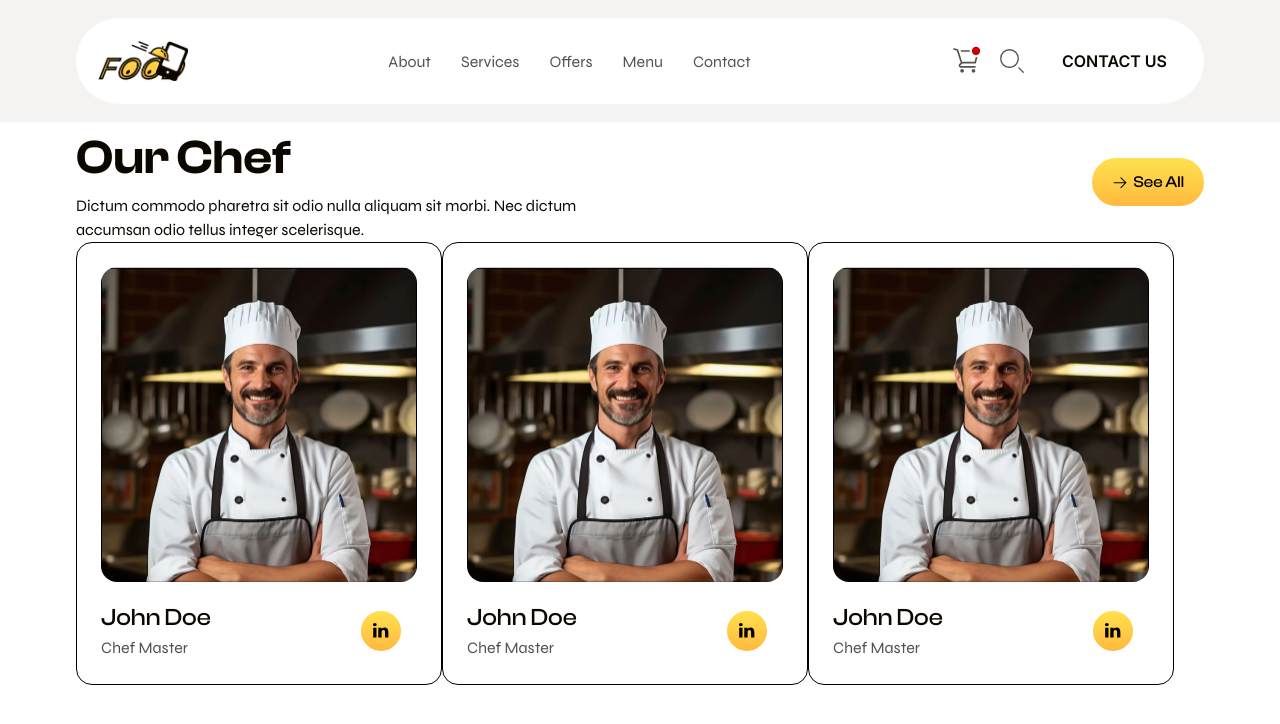
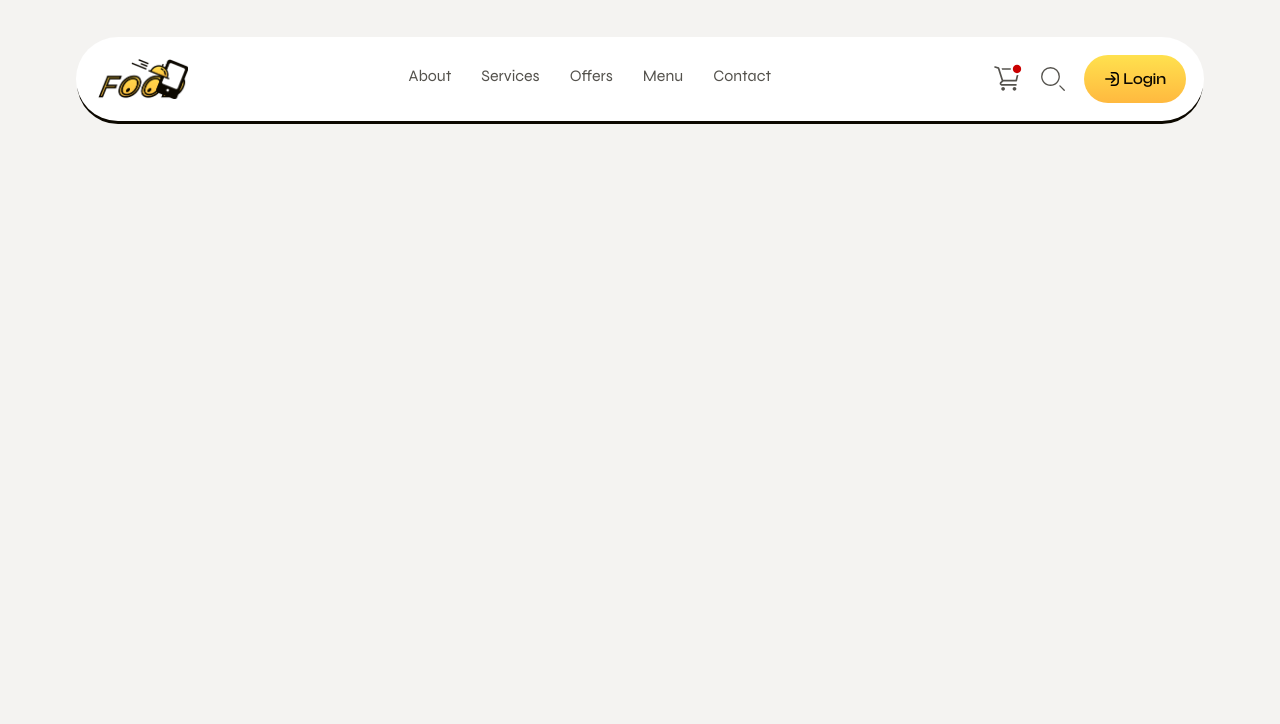
Before and after one commit to sachin-niyana/food, a Next.js app: page / in a window 1280 px wide. Shown: the top 724 px of the page. Built offline with nearby package versions, Linux system fonts and the light colour scheme.

Commit message:
add font

```diff
--- a/src/app/layout.js
+++ b/src/app/layout.js
@@ -10,7 +10,7 @@ export const metadata = {
 
 export default function RootLayout({ children }) {
   return (
-    <html lang="en">
+    <html lang="en" className="bg-light-white">
       <body className={inter.className}>{children}</body>
     </html>
   );
--- a/src/app/page.js
+++ b/src/app/page.js
@@ -5,7 +5,6 @@ export default function Home() {
   return (
     <div>
       <Navbar />
-      <OurChef />
     </div>
   );
 }
--- a/src/components/Navbar.jsx
+++ b/src/components/Navbar.jsx
@@ -5,7 +5,7 @@ import { useState } from "react";
 import { HiOutlineBars4 } from "react-icons/hi2";
 import { RxCross1 } from "react-icons/rx";
 import { navLink } from "./Helper";
-import { Search, Shoping } from "./Icon";
+import { Login, Search, Shoping } from "./Icon";
 const Navbar = () => {
   const [isSidebarOpen, setIsSidebarOpen] = useState(false);
 
@@ -15,9 +15,9 @@ const Navbar = () => {
   };
 
   return (
-    <nav className="z-10 py-[18px] flex-grow-0 bg-light-white">
+    <nav className="z-10 pt-[37px] flex-grow-0 bg-light-white">
       <div className="container max-w-[1152px] mx-auto px-3">
-        <div className="flex items-center justify-between max-w-[1152px] mx-auto ps-[22px] pe-[18px] py-[18px] bg-white rounded-full">
+        <div className="flex items-center justify-between max-w-[1152px] mx-auto ps-[22px] pe-[18px] py-[18px] bg-white rounded-full shadow-navbarShadow">
           <Image
             src="/assets/images/header/logo.png"
             width={90}
@@ -27,15 +27,17 @@ const Navbar = () => {
           <ul className="hidden lg:flex gap-[30px] ">
             {navLink.map((value, index) => {
               return (
-                <li key={index}>
+                <li key={index} className="flex flex-col items-center group">
                   <Link
                     aria-label={value.title}
-                    className="text-Rich-Black text-opacity-70 hover:text-opacity-100 font-Syne font-normal sm:text-sm text-xsm transition-all ease-in-out duration-300"
+                    className="text-Rich-Black text-opacity-70 group-hover:text-opacity-100 font-Syne font-normal sm:text-sm text-xsm transition-all ease-in-out duration-300"
                     href={value.path}
                   >
                     {value.title}
-                    <span className="w-[7px] h-[7px] bg-yellow rounded-full hover:opacity-100 opacity-0"></span>
                   </Link>
+                  <span>
+                    <div className="w-[7px] h-[7px] bg-yellow rounded-full group-hover:opacity-100 opacity-0 transition-all ease-in-out duration-300"></div>
+                  </span>
                 </li>
               );
             })}
@@ -43,12 +45,15 @@ const Navbar = () => {
           <div className="hidden lg:flex items-center gap-4">
             <Shoping />
             <Search />
-            <button className="text-Rich-Black hover:text-Rich-Black hover:bg-light-white transition-all ease-in-out duration-300 py-[13px] px-[19px] rounded-lg font-Oswald font-semibold sm:text-sm text-xsm">
-              CONTACT US
+            <button className="text-Rich-Black bg-linear-gradient-btn transition-all ease-in-out duration-300 py-3 px-5 rounded-full font-ClashDisplay flex items-center gap-1 font-medium sm:text-sm text-xsm">
+              <span>
+                <Login />
+              </span>
+              Login
             </button>
           </div>
           <button
-            className="block lg:hidden text-white text-3xl"
+            className="block lg:hidden text-Rich-Black text-3xl"
             onClick={sidebarHandler}
           >
             <HiOutlineBars4 className="sm:w-10 sm:h-10 w-7 h-7" />
@@ -63,13 +68,13 @@ const Navbar = () => {
         ></div>
       )}
       <div
-        className={`lg:hidden fixed inset-y-0 left-0 w-full bg-black z-50 transform ${
+        className={`lg:hidden fixed inset-y-0 left-0 w-full bg-white z-50 transform ${
           isSidebarOpen ? "translate-x-0" : "-translate-x-full"
         } transition duration-300 ease-in-out`}
       >
         <div className="p-4 min-h-screen flex flex-col justify-center items-center">
           <button
-            className="text-white text-sm absolute top-6 right-5"
+            className="text-Rich-Black text-sm absolute top-6 right-5"
             onClick={sidebarHandler}
           >
             <RxCross1 className="sm:w-10 sm:h-10 w-7 h-7" />
@@ -80,7 +85,7 @@ const Navbar = () => {
                 <li key={index}>
                   <Link
                     aria-label={value.title}
-                    className="text-Rich-Black font-Inter font-normal sm:text-sm text-xsm  transition-all ease-in-out duration-300"
+                    className="text-Richblack font-Inter font-normal sm:text-sm text-md  transition-all ease-in-out duration-300"
                     key={index}
                     href={value.path}
                     onClick={sidebarHandler}
@@ -91,9 +96,16 @@ const Navbar = () => {
               );
             })}
           </ul>
-          <div className="flex justify-center">
-            <button className="text-light-white bg-green hover:text-Rich-Black hover:bg-light-white transition-all ease-in-out duration-300 py-[13px] px-[19px] rounded-lg font-Oswald font-semibold sm:text-sm text-xsm">
-              CONTACT US
+          <div className="items-center gap-4">
+            <div className="flex justify-center gap-2 mb-5">
+              <Shoping />
+              <Search />
+            </div>
+            <button className="text-Rich-Black bg-linear-gradient-btn transition-all ease-in-out duration-300 py-3 px-5 rounded-full font-ClashDisplay flex items-center gap-1 font-medium sm:text-sm text-md">
+              <span>
+                <Login />
+              </span>
+              Login
             </button>
           </div>
         </div>
--- a/tailwind.config.js
+++ b/tailwind.config.js
@@ -30,7 +30,7 @@ module.exports = {
         yellow: "#ffaa00",
       },
       boxShadow: {
-        greenShadow: "0px 0px 10px 4px #13292b",
+        navbarShadow: "0px 4px 0px -1px #0c0800",
       },
       padding: {
         4.5: "18px",
```
Also changed, not shown: public/assets/font/ClashDisplay-Regular.otf (deleted).
